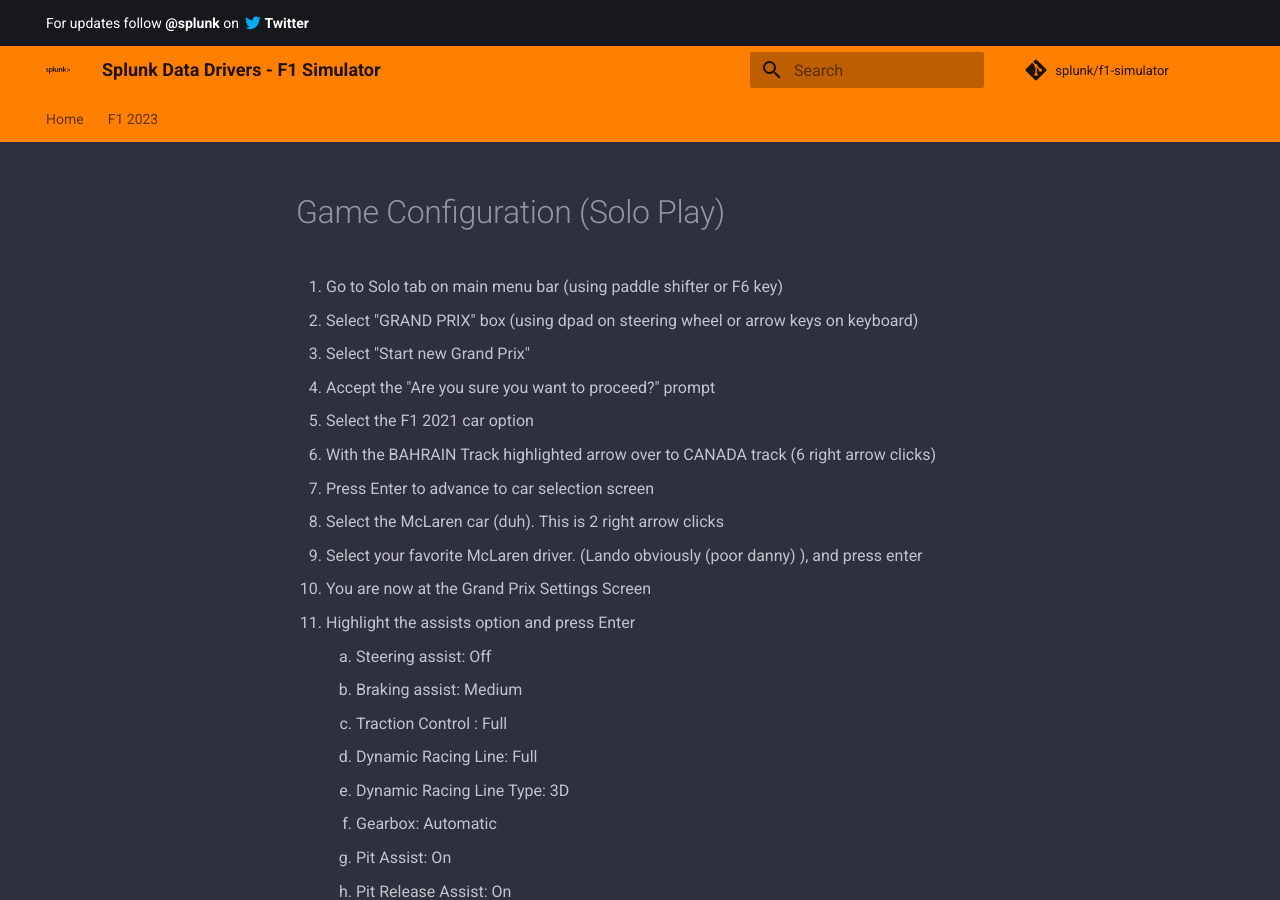
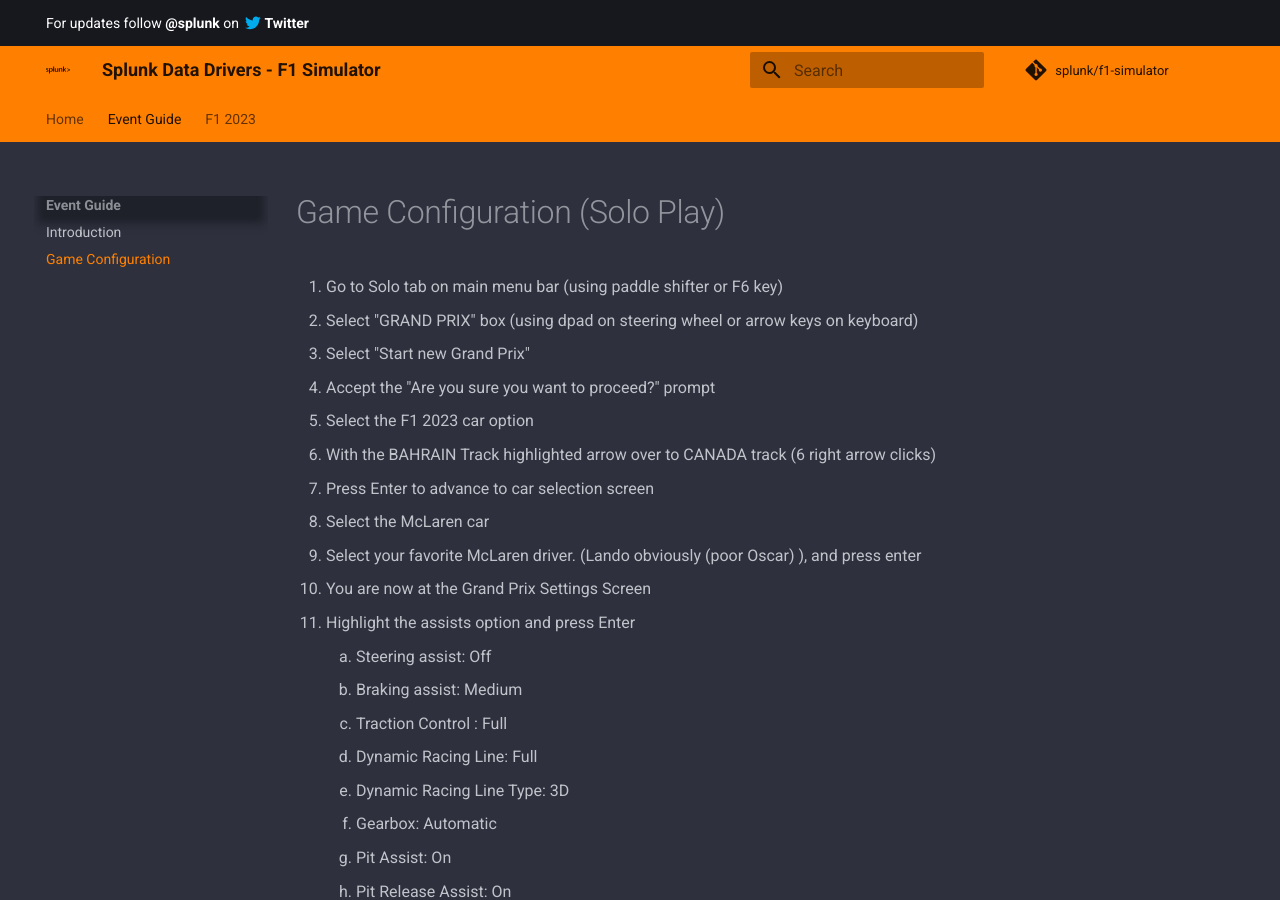
Before and after one commit to splunk/f1-simulator, an MkDocs documentation site: the page built from docs/event_guide/solo.md, in a window 1280 px wide and 900 px high. Built offline with MkDocs 1.6.1 and Material for MkDocs 9.7.7, drawn with Linux system fonts in a browser that asks for light colours; comment, search, counter and statistics services are not loaded.

Commit message:
Event Guide

```diff
--- a/docs/event_guide/solo.md
+++ b/docs/event_guide/solo.md
@@ -4,11 +4,11 @@
 2. Select "GRAND PRIX" box (using dpad on steering wheel or arrow keys on keyboard)
 3. Select "Start new Grand Prix"
 4. Accept the "Are you sure you want to proceed?" prompt
-5. Select the F1 2021 car option
+5. Select the F1 2023 car option
 6. With the BAHRAIN Track highlighted arrow over to CANADA track (6 right arrow clicks)
 7. Press Enter to advance to car selection screen
-8. Select the McLaren car (duh). This is 2 right arrow clicks
-9. Select your favorite McLaren driver. (Lando obviously (poor danny) ), and press enter
+8. Select the McLaren car
+9. Select your favorite McLaren driver. (Lando obviously (poor Oscar) ), and press enter
 10. You are now at the Grand Prix Settings Screen
 11. Highlight the assists option and press Enter
     1. Steering assist: Off
--- a/mkdocs.yml
+++ b/mkdocs.yml
@@ -30,6 +30,9 @@
 
 nav:
   - Home: index.md
+  - Event Guide:
+    - Introduction: event_guide/index.md
+    - Game Configuration: event_guide/solo.md
   - F1 2023:
     - Pre-requisites: f1_2023/index.md
     - Setup: f1_2023/setup.md
```
Also changed, not shown: docs/event_guide/host_laptop.md (deleted, +0 -11 lines), docs/event_guide/index.md (+0 -4 lines), docs/event_guide/prework.md (deleted, +0 -31 lines).
